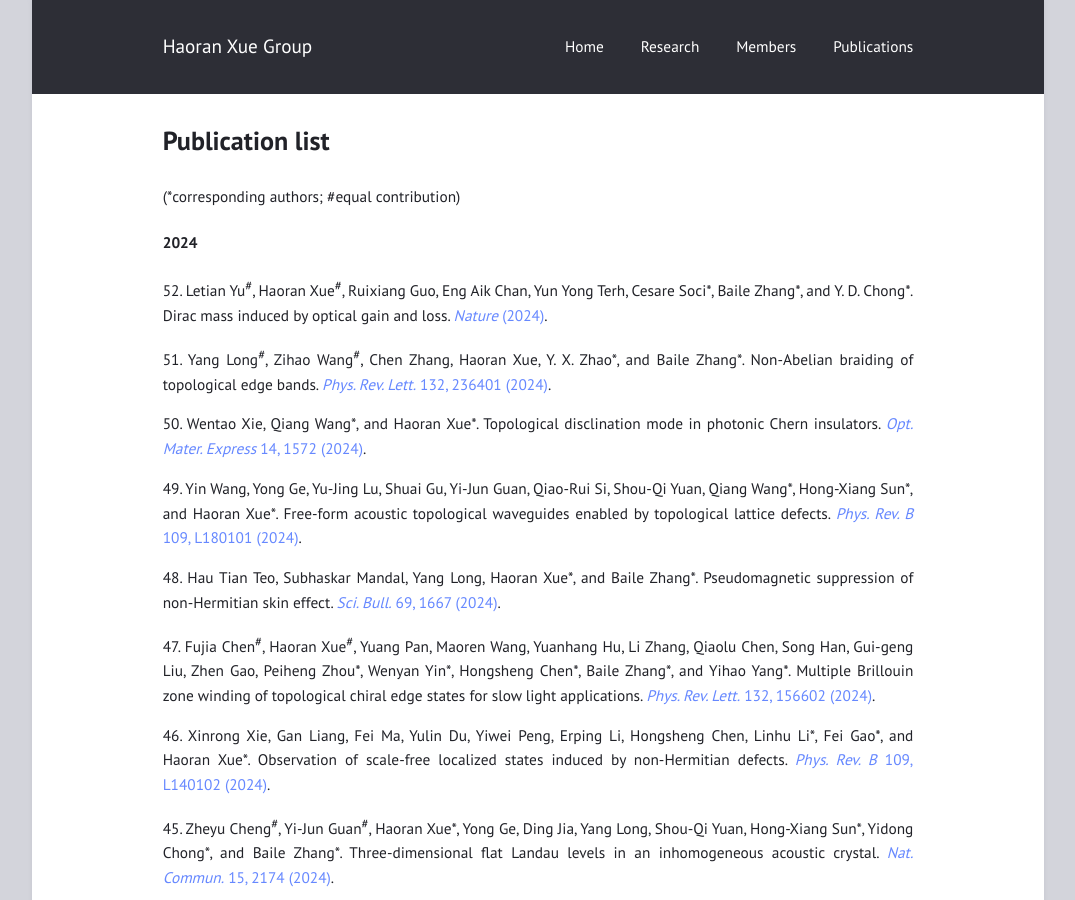
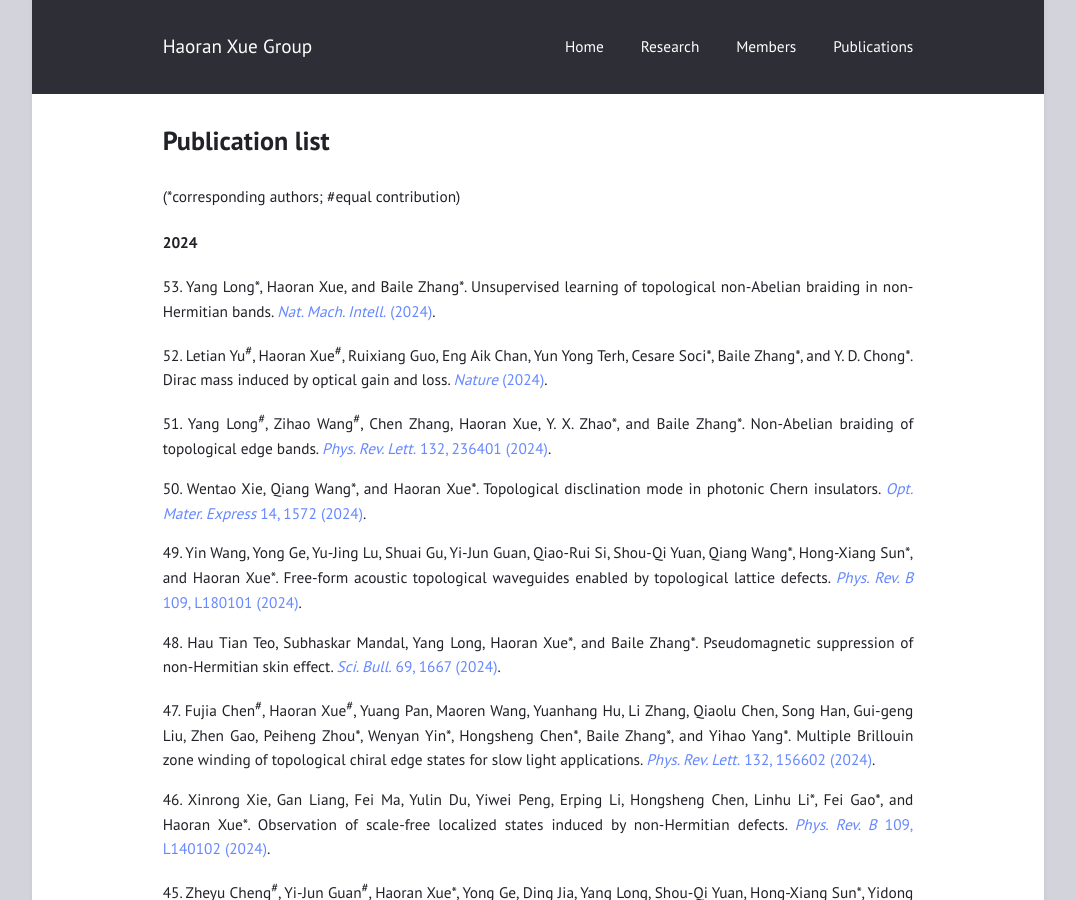
Before and after one commit to haoran-group/haoran-group.github.io, a Jekyll site: the page built from paper.md, in a window 1280 px wide and 900 px high. Shown: the whole window, without its empty margins (102-1177 px from the left). Built offline with Jekyll 4.4.1, drawn with Linux system fonts in a browser that asks for light colours.

Commit message:
Update paper.md

```diff
--- a/paper.md
+++ b/paper.md
@@ -6,6 +6,8 @@ title: Publication list
 (*corresponding authors; #equal contribution)
 
 #### 2024
+
+53\. Yang Long\*, Haoran Xue, and Baile Zhang\*. Unsupervised learning of topological non-Abelian braiding in non-Hermitian bands. [*Nat. Mach. Intell.* (2024)](https://doi.org/10.1038/s42256-024-00871-1).
 
 52\. Letian Yu<sup>#</sup>, Haoran Xue<sup>#</sup>, Ruixiang Guo, Eng Aik Chan, Yun Yong Terh, Cesare Soci\*, Baile Zhang\*, and Y. D. Chong\*. Dirac mass induced by optical gain and loss. [*Nature* (2024)](https://doi.org/10.1038/s41586-024-07664-x).
 
```
